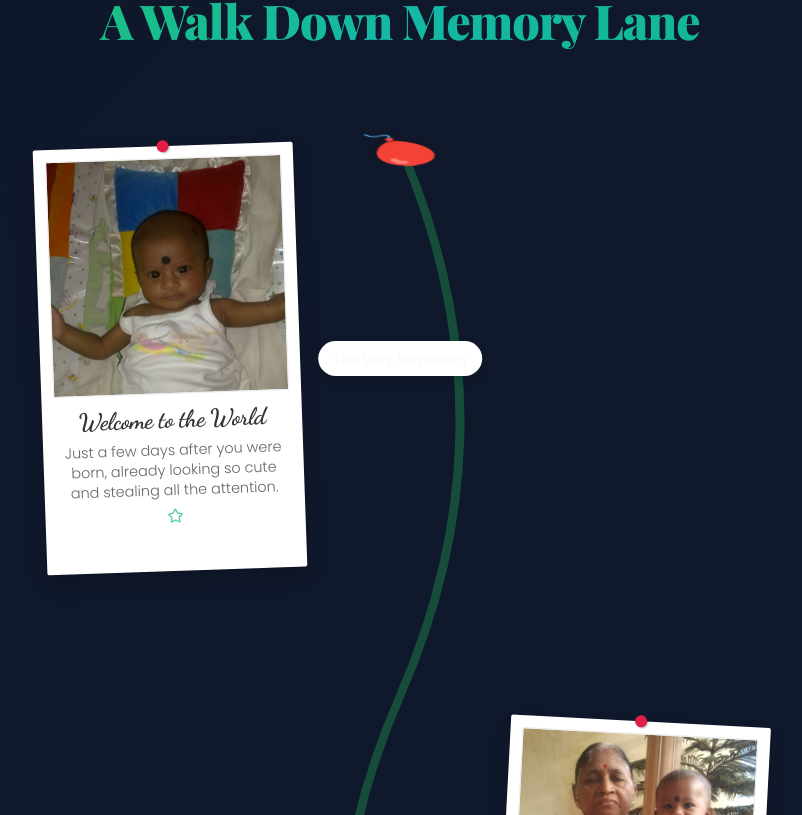
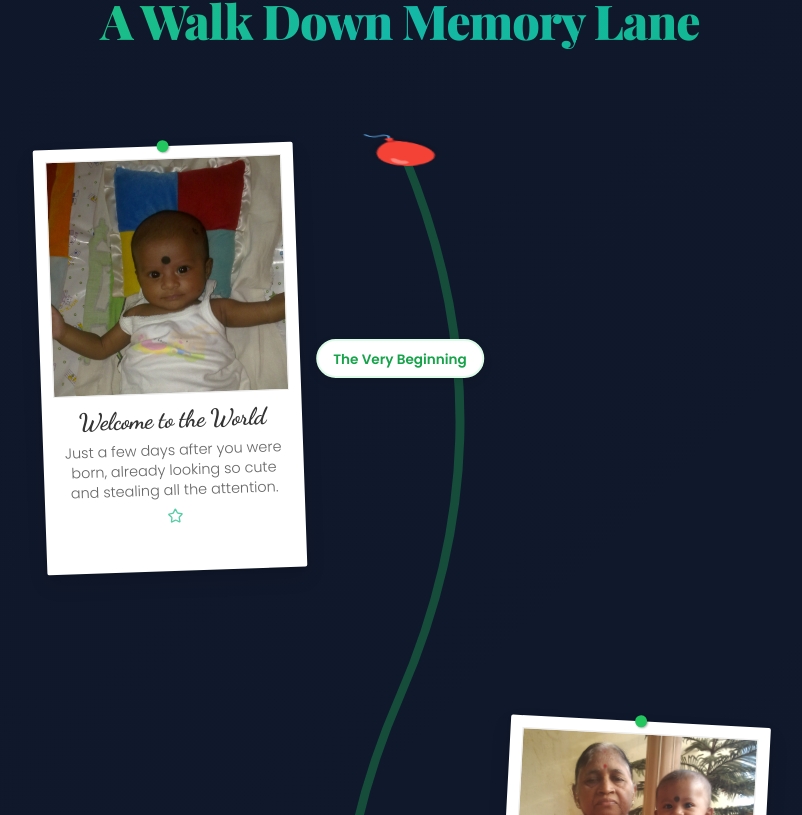
Before and after one commit to sahilsync07/hbd-kinjal, a React (Vite) app: page / in a window 1280 px wide. Shown: the part 1085-1900 px from the top of the page, without its empty margins (240-1042 px from the left). Built offline with nearby package versions, Linux system fonts and the light colour scheme; a web font is replaced by a local one.

Commit message:
fix: date badge text visibility and pin color

```diff
--- a/src/components/Timeline.css
+++ b/src/components/Timeline.css
@@ -68,13 +68,13 @@
     padding: 5px 15px;
     border-radius: 20px;
     box-shadow: 0 4px 10px rgba(0,0,0,0.1);
-    border: 2px solid var(--rose-200);
+    border: 2px solid var(--green-100);
 }
 
 .date-badge {
     font-size: 0.85rem;
     font-weight: bold;
-    color: var(--rose-600);
+    color: var(--green-600);
     white-space: nowrap;
 }
 
@@ -157,7 +157,7 @@
 .pin-decoration {
     width: 12px;
     height: 12px;
-    background: #e11d48; /* Red pin */
+    background: var(--green-500); /* Green pin to match theme */
     border-radius: 50%;
     position: absolute;
     top: -6px;
```
